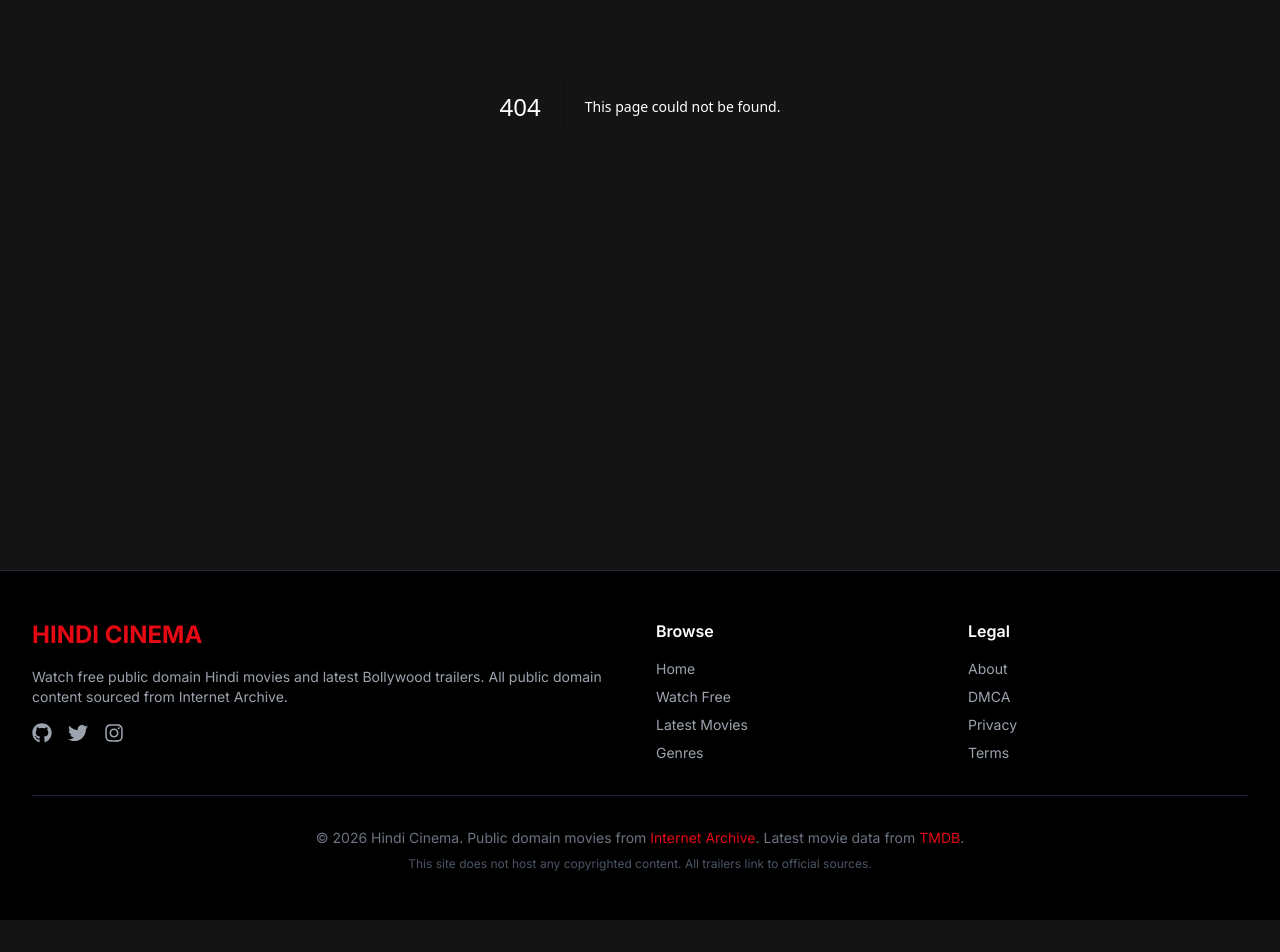
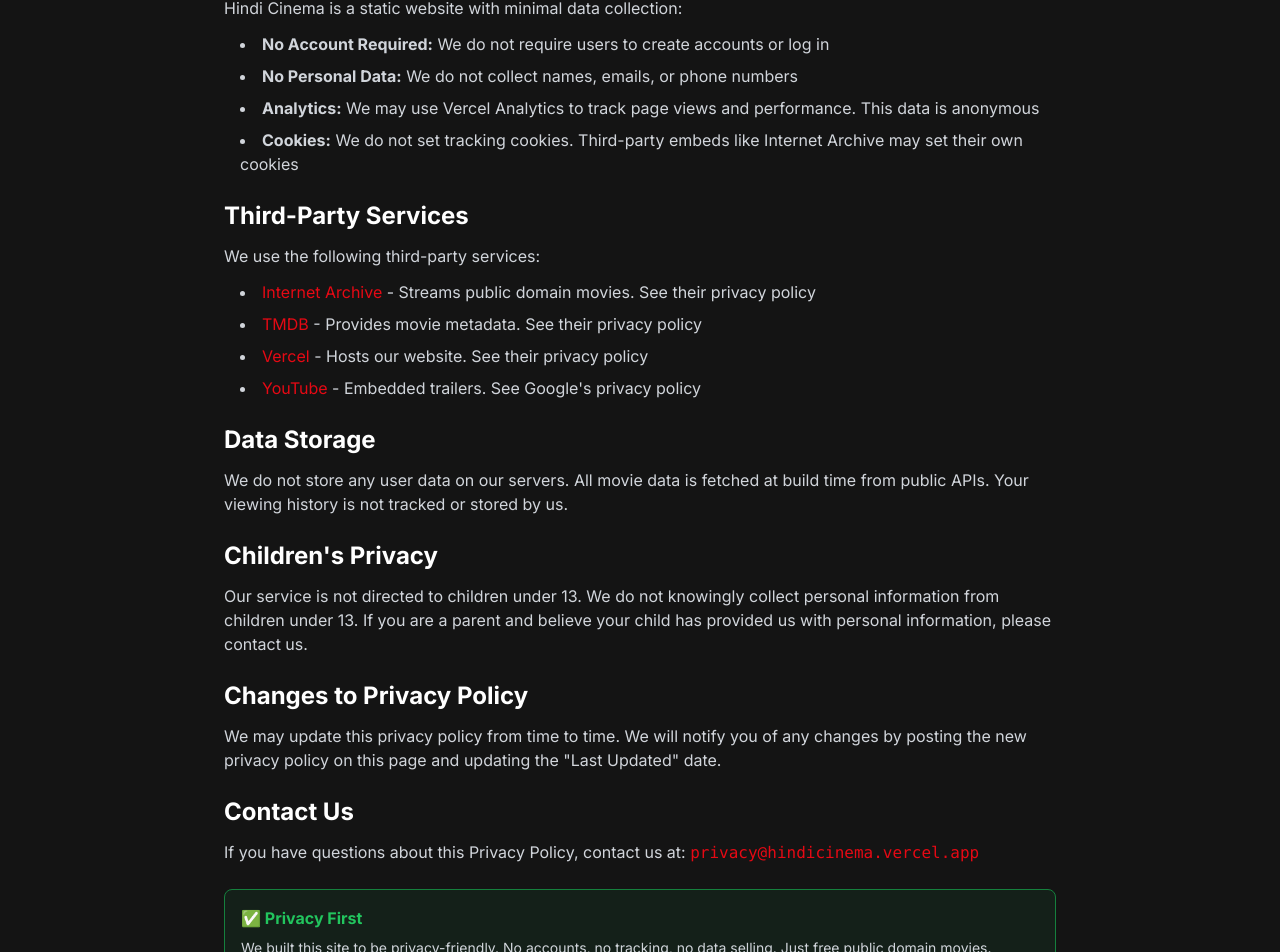
Before and after one commit to aashumalik784/Hindi_Cinema, a Next.js app: page /privacy in a window 1280 px wide. Before the commit this address had no page. Shown: the part 294-1246 px from the top of the page. Before the commit the page ends 1214 px from the top, so only its background shows below. Built offline with nearby package versions, Linux system fonts and the light colour scheme.

Commit message:
Add privacy policy page

```diff
--- /dev/null
+++ b/src/app/privacy/page.js
@@ -0,0 +1,100 @@
+export default function PrivacyPage() {
+  return (
+    <div className="pt-24 pb-12">
+      <div className="max-w-4xl mx-auto px-4 sm:px-6 lg:px-8">
+        <h1 className="text-white text-3xl md:text-4xl font-bold mb-8">
+          Privacy Policy
+        </h1>
+
+        <div className="space-y-6 text-gray-300">
+          <div className="bg-blue-900/20 border border-blue-700 rounded-lg p-4">
+            <p className="text-sm">
+              <strong>Last Updated:</strong> June 20, 2026
+            </p>
+          </div>
+
+          <div>
+            <h2 className="text-white text-2xl font-bold mb-3">Information We Collect</h2>
+            <p className="mb-3">
+              Hindi Cinema is a static website with minimal data collection:
+            </p>
+            <ul className="list-disc list-inside space-y-2 ml-4">
+              <li><strong>No Account Required:</strong> We do not require users to create accounts or log in</li>
+              <li><strong>No Personal Data:</strong> We do not collect names, emails, or phone numbers</li>
+              <li><strong>Analytics:</strong> We may use Vercel Analytics to track page views and performance. This data is anonymous</li>
+              <li><strong>Cookies:</strong> We do not set tracking cookies. Third-party embeds like Internet Archive may set their own cookies</li>
+            </ul>
+          </div>
+
+          <div>
+            <h2 className="text-white text-2xl font-bold mb-3">Third-Party Services</h2>
+            <p className="mb-3">We use the following third-party services:</p>
+            <ul className="list-disc list-inside space-y-2 ml-4">
+              <li>
+                <a href="https://archive.org" target="_blank" className="text-netflix-red hover:underline">
+                  Internet Archive
+                </a> - Streams public domain movies. See their privacy policy
+              </li>
+              <li>
+                <a href="https://www.themoviedb.org" target="_blank" className="text-netflix-red hover:underline">
+                  TMDB
+                </a> - Provides movie metadata. See their privacy policy
+              </li>
+              <li>
+                <a href="https://vercel.com" target="_blank" className="text-netflix-red hover:underline">
+                  Vercel
+                </a> - Hosts our website. See their privacy policy
+              </li>
+              <li>
+                <a href="https://youtube.com" target="_blank" className="text-netflix-red hover:underline">
+                  YouTube
+                </a> - Embedded trailers. See Google's privacy policy
+              </li>
+            </ul>
+          </div>
+
+          <div>
+            <h2 className="text-white text-2xl font-bold mb-3">Data Storage</h2>
+            <p>
+              We do not store any user data on our servers. All movie data is fetched at build time from public APIs.
+              Your viewing history is not tracked or stored by us.
+            </p>
+          </div>
+
+          <div>
+            <h2 className="text-white text-2xl font-bold mb-3">Children's Privacy</h2>
+            <p>
+              Our service is not directed to children under 13. We do not knowingly collect personal information from
+              children under 13. If you are a parent and believe your child has provided us with personal information,
+              please contact us.
+            </p>
+          </div>
+
+          <div>
+            <h2 className="text-white text-2xl font-bold mb-3">Changes to Privacy Policy</h2>
+            <p>
+              We may update this privacy policy from time to time. We will notify you of any changes by posting the
+              new privacy policy on this page and updating the "Last Updated" date.
+            </p>
+          </div>
+
+          <div>
+            <h2 className="text-white text-2xl font-bold mb-3">Contact Us</h2>
+            <p>
+              If you have questions about this Privacy Policy, contact us at:{' '}
+              <span className="font-mono text-netflix-red">privacy@hindicinema.vercel.app</span>
+            </p>
+          </div>
+
+          <div className="bg-green-900/20 border border-green-700 rounded-lg p-4">
+            <h3 className="text-green-500 font-bold mb-2">✅ Privacy First</h3>
+            <p className="text-sm">
+              We built this site to be privacy-friendly. No accounts, no tracking, no data selling.
+              Just free public domain movies.
+            </p>
+          </div>
+        </div>
+      </div>
+    </div>
+  )
+}
```
